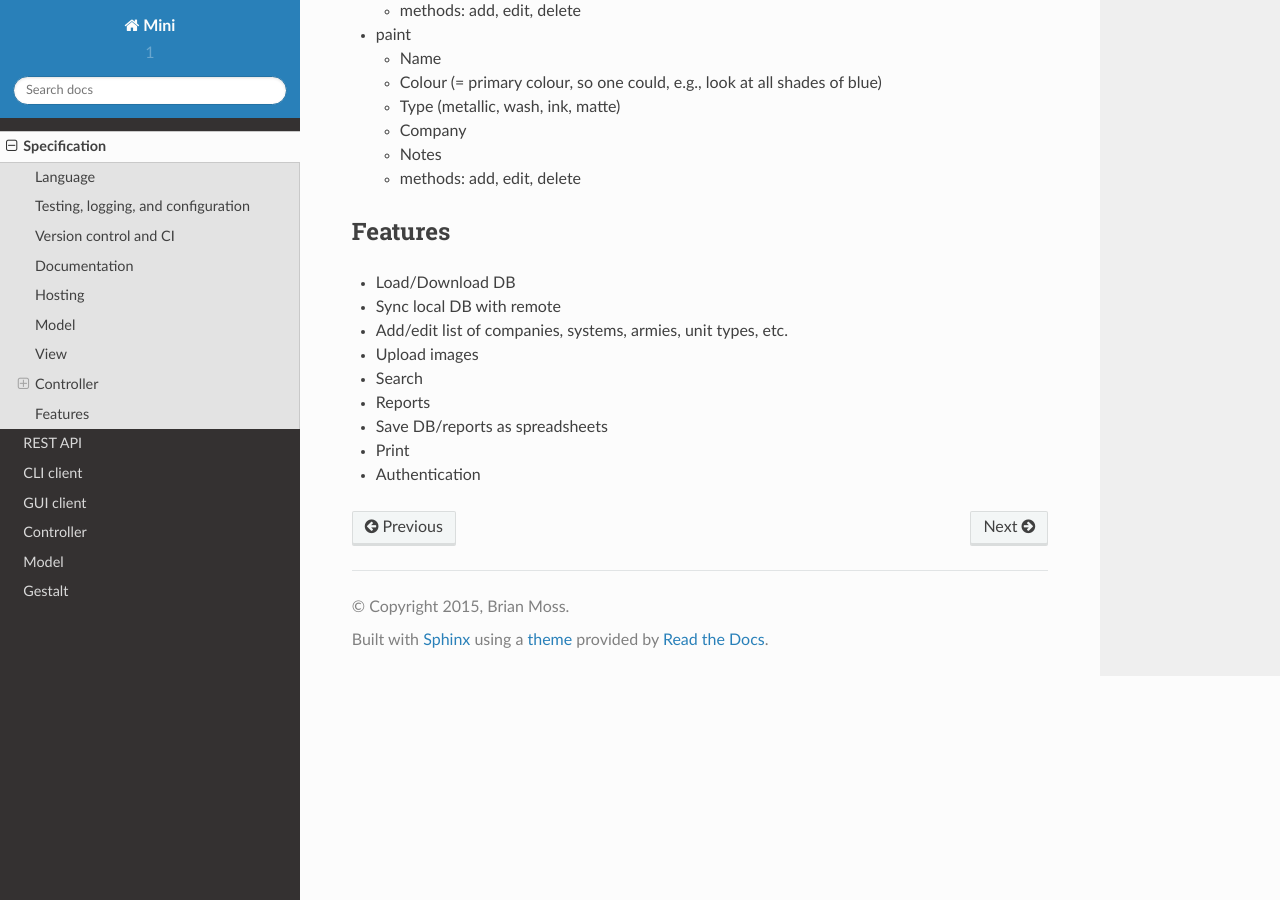
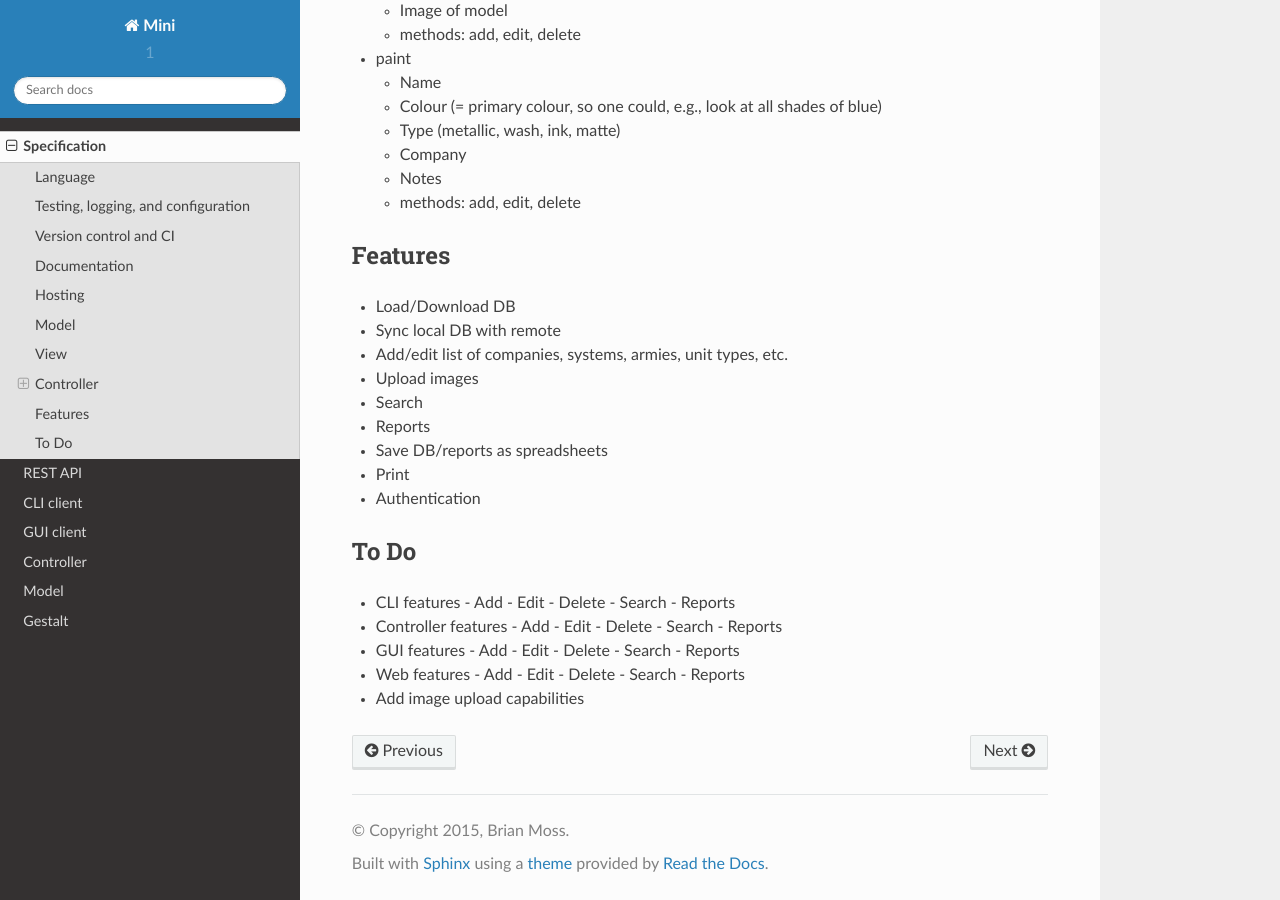
Before and after one commit to kallimachos/mini, a Sphinx documentation site: the page built from docs/spec.rst, in a window 1280 px wide and 900 px high, scrolled down 1955 px. Built offline with Sphinx 7.4.7 and the Read the Docs theme 2.0.0, drawn with Linux system fonts in a browser that asks for light colours; some of the changed text lies outside the part shown.

Commit message:
Add To Do list

```diff
--- a/docs/spec.rst
+++ b/docs/spec.rst
@@ -64,6 +64,7 @@ Controller
 
 - controller.py
 - REST API (bottle)
+- routes for web view
 
 tables
 ~~~~~~
@@ -115,3 +116,32 @@ Features
 - Save DB/reports as spreadsheets
 - Print
 - Authentication
+
+
+To Do
+-----
+- CLI features
+  - Add
+  - Edit
+  - Delete
+  - Search
+  - Reports
+- Controller features
+  - Add
+  - Edit
+  - Delete
+  - Search
+  - Reports
+- GUI features
+  - Add
+  - Edit
+  - Delete
+  - Search
+  - Reports
+- Web features
+  - Add
+  - Edit
+  - Delete
+  - Search
+  - Reports
+- Add image upload capabilities
```
Also changed, not shown: other parts of docs/spec.rst (+1 -1 lines).
